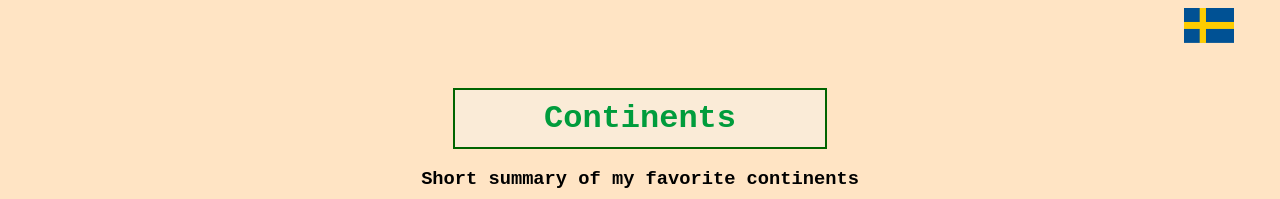
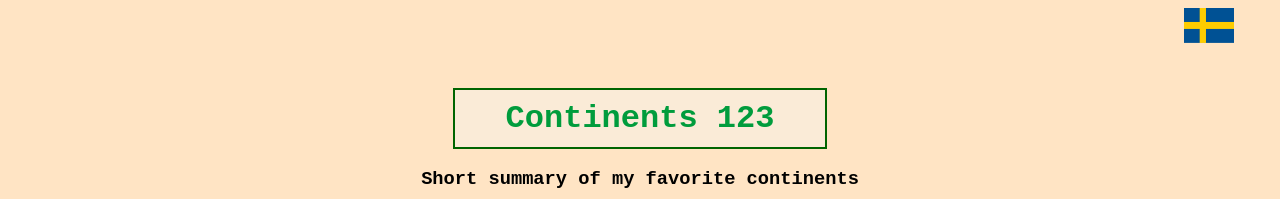
Before and after one commit to AcgRuben/Fullstack-kurs1, a plain HTML site: page index.html in a window 1280 px wide. Shown: the top 199 px of the page. Drawn offline with Linux system fonts and the light colour scheme.

Commit message:
Update index.html

```diff
--- a/index.html
+++ b/index.html
@@ -16,7 +16,7 @@
 
 
 
-	<h1 class="BigBorder">Continents</h1>
+	<h1 class="BigBorder">Continents 123</h1>
 
 
 
```
